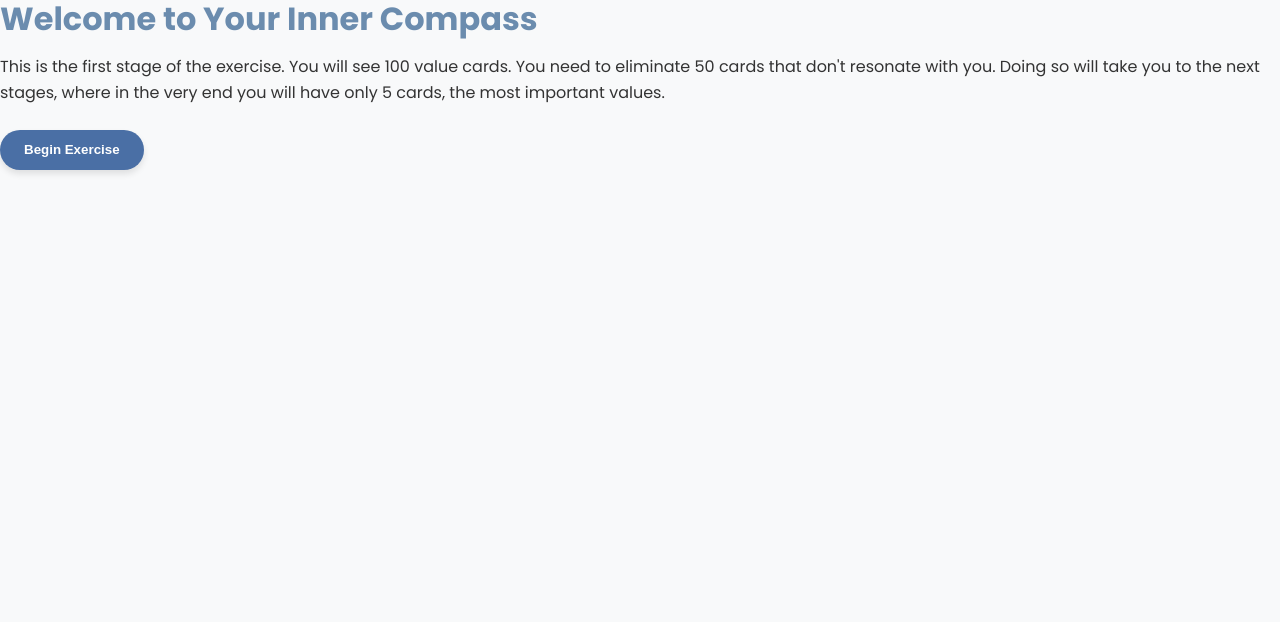
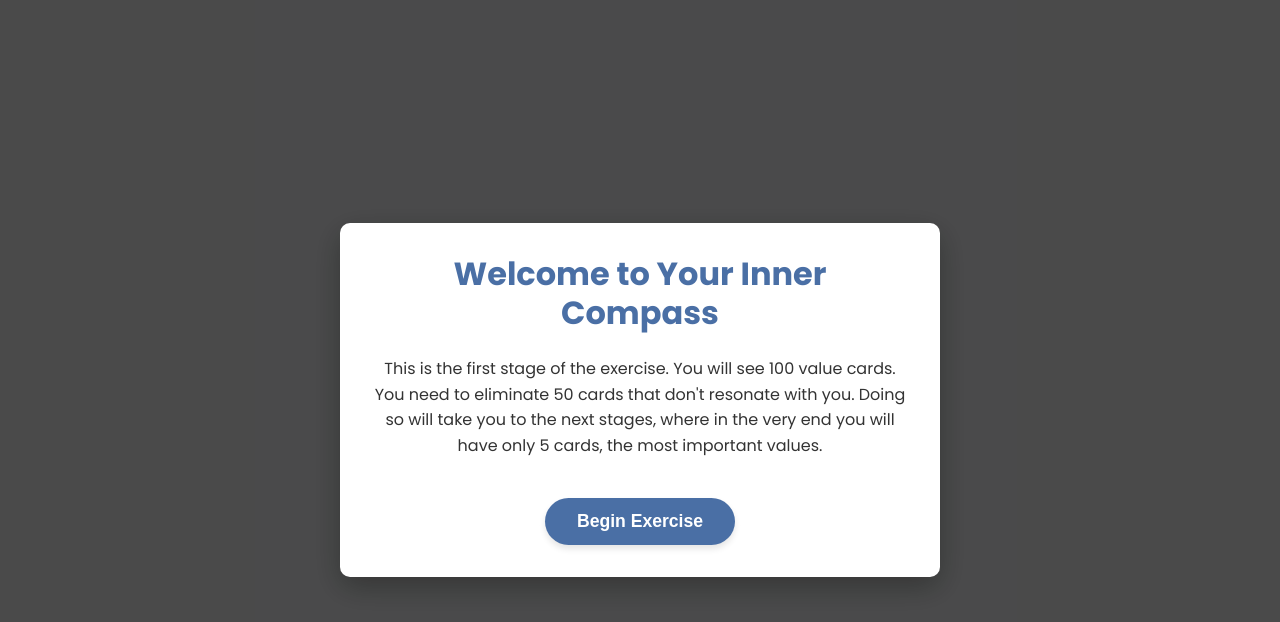
Before and after one commit to pangeafate/inner-compas, a plain HTML site: page exercise.html in a window 1280 px wide. Drawn offline with Linux system fonts and the light colour scheme.

Commit message:
All styles moved to the styles file

```diff
--- a/css/styles.css
+++ b/css/styles.css
@@ -1,3 +1,44 @@
+/* Intro Popup Styles */
+.intro-popup {
+    position: fixed;
+    top: 0;
+    left: 0;
+    width: 100%;
+    height: 100%;
+    background-color: rgba(0, 0, 0, 0.7);
+    display: flex;
+    justify-content: center;
+    align-items: center;
+    z-index: 2000;
+  }
+
+  .popup-content {
+    background-color: white;
+    padding: 2rem;
+    border-radius: 10px;
+    max-width: 600px;
+    width: 90%;
+    box-shadow: 0 10px 30px rgba(0, 0, 0, 0.3);
+    text-align: center;
+  }
+
+  .popup-content h2 {
+    margin-bottom: 1.5rem;
+    color: var(--primary-color);
+  }
+
+  .popup-content p {
+    margin-bottom: 1.5rem;
+    line-height: 1.6;
+    color: var(--text-color);
+  }
+
+  .popup-content .btn {
+    margin-top: 1rem;
+    padding: 0.8rem 2rem;
+    font-size: 1.1rem;
+  }
+
   /* Base Styles */
   :root {
       /* Main colors */
@@ -9,12 +50,12 @@
       --light-text: #6c757d;
 
       /* Category colors (muted, modern palette) */
-    --wisdom-color: #a5b8d0;         /* Inner Wisdom & Reflection */
-    --growth-color: #c2b0c9;         /* Personal Strength & Authentic Expression */
-    --relationships-color: #e6b3b3;   /* Interpersonal & Emotional */
-    --community-color: #8fb3b0;      /* Community & Social */
-    --creativity-color: #f2d0a9;     /* Excellence & Achievement */
-    --spirituality-color: #d8c3a5;   /* Spiritual & Transcendent */
+      --wisdom-color: #a5b8d0;
+      --growth-color: #c2b0c9;
+      --relationships-color: #e6b3b3;
+      --community-color: #8fb3b0;
+      --creativity-color: #f2d0a9;
+      --spirituality-color: #d8c3a5;
   }
 
   * {
@@ -501,7 +542,7 @@ li {
 
       .card-front {
           padding: 3px;
-        /* More aggressive font scaling for iPhone */
+          /* More aggressive scaling for iPhone */
           font-size: clamp(0.8rem, 2.5vw, 1.2rem);
       }
 
@@ -553,3 +594,10 @@ li {
           margin-bottom: 15px;
       }
   }
+
+  /* Further aggressive scaling for very small screens (e.g., iPhone SE) */
+  @media screen and (max-width: 320px) {
+      .card-front {
+          font-size: clamp(0.7rem, 2.5vw, 1rem);
+      }
+  }
```
Lines whose indentation alone changed are shown as unchanged.
